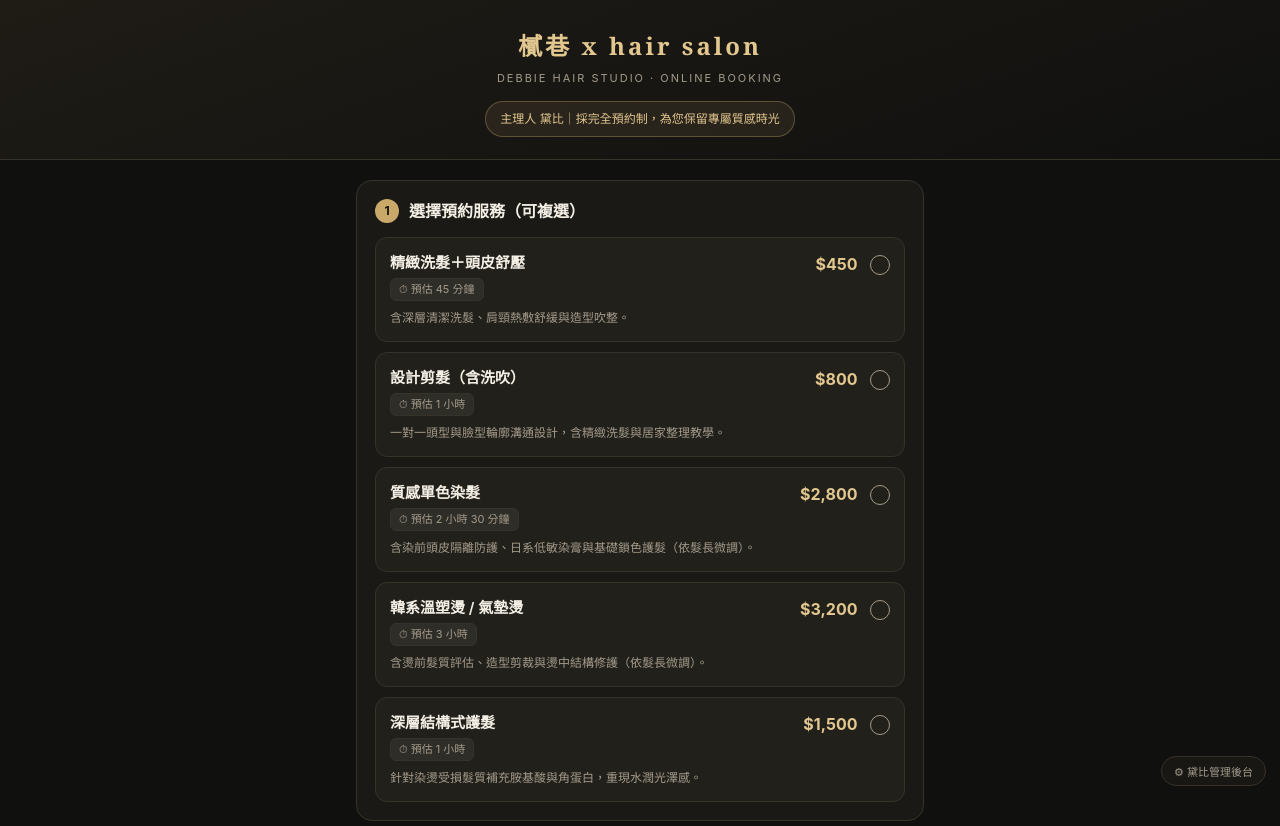
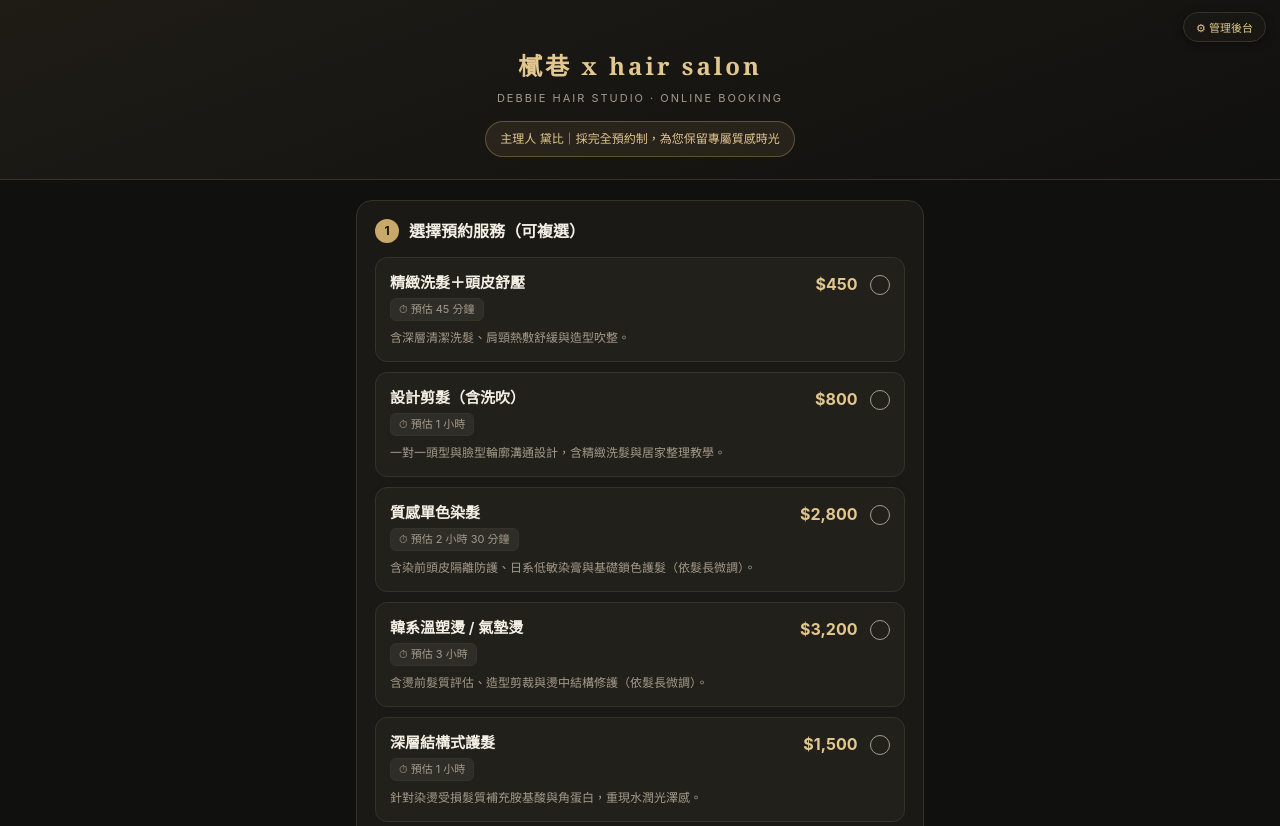
Before and after one commit to toybear1023-creator/DEBBIE-HAIR-STUDIO, a plain HTML site: page index.html in a window 1280 px wide. Shown: the top 826 px of the page. Drawn offline with Linux system fonts and the light colour scheme.

Commit message:
Add files via upload

```diff
--- a/index.html
+++ b/index.html
@@ -26,14 +26,15 @@
     background: var(--bg);
     color: var(--txt);
     font-family: -apple-system, BlinkMacSystemFont, "Segoe UI", "PingFang TC", "Microsoft JhengHei", sans-serif;
-    padding-bottom: 90px;
+    padding-bottom: 40px;
     line-height: 1.5;
   }
   header {
-    padding: 28px 20px 22px;
+    padding: calc(48px + env(safe-area-inset-top)) 20px 22px;
     background: linear-gradient(160deg, #1f1c16 0%, #10100f 100%);
     border-bottom: 1px solid var(--line);
     text-align: center;
+    position: relative;
   }
   .brand {
     font-family: Georgia, "Noto Serif TC", serif;
@@ -318,20 +319,31 @@
   .ticket-label { color: var(--muted); white-space: nowrap; }
   .ticket-val { font-weight: 600; text-align: right; color: var(--txt); }
 
-  /* 隱藏後台入口與彈窗 */
+  /* 固定在網頁右上角的後台管理入口 */
   .admin-trigger {
     position: fixed;
-    bottom: 14px;
+    top: calc(12px + env(safe-area-inset-top));
     right: 14px;
-    background: rgba(26, 25, 22, 0.88);
+    background: rgba(26, 25, 22, 0.85);
+    backdrop-filter: blur(8px);
+    -webkit-backdrop-filter: blur(8px);
     border: 1px solid var(--line);
-    color: var(--muted);
+    color: var(--gold2);
     font-size: 11px;
     padding: 6px 12px;
     border-radius: 20px;
     cursor: pointer;
-    z-index: 20;
+    z-index: 30;
+    display: inline-flex;
+    align-items: center;
+    gap: 4px;
+    box-shadow: 0 2px 10px rgba(0, 0, 0, 0.4);
   }
+  .admin-trigger:active {
+    transform: scale(0.96);
+    border-color: var(--gold);
+  }
+
   .modal-backdrop {
     display: none;
     position: fixed;
@@ -412,6 +424,9 @@
 </style>
 </head>
 <body>
+
+<!-- 右上角固定管理入口 -->
+<button class="admin-trigger" onclick="openAdminAuth()" title="工作室後台管理">⚙ 管理後台</button>
 
 <header>
   <div class="brand" id="headerTitle">樲巷 x hair salon</div>
@@ -495,9 +510,6 @@
     </div>
   </div>
 </main>
-
-<!-- 右下角管理入口 -->
-<button class="admin-trigger" onclick="openAdminAuth()">⚙ 黛比管理後台</button>
 
 <!-- 後台管理彈窗 -->
 <div class="modal-backdrop" id="adminModal">
```
